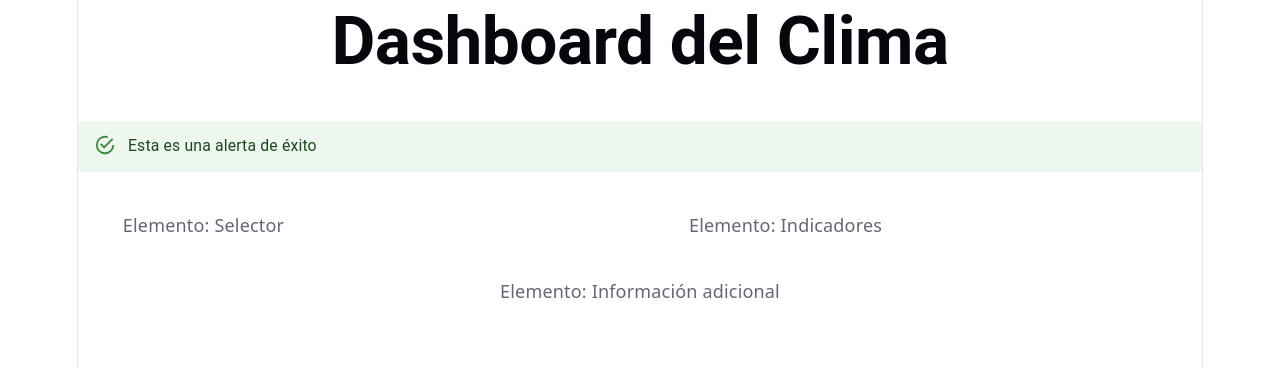
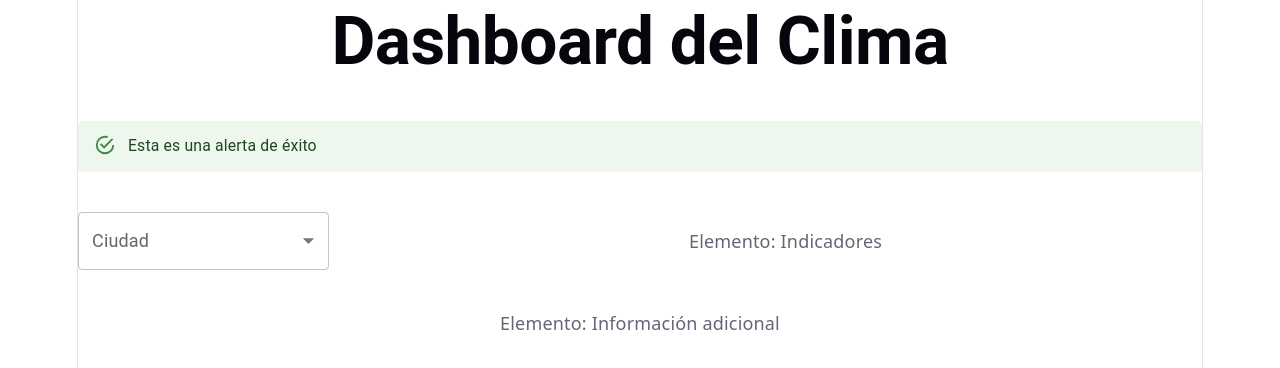
Before and after one commit to JulioLlerena1/dashboard, a React (Vite) app: page / in a window 1280 px wide. Shown: the top 368 px of the page. Built offline with nearby package versions, Linux system fonts and the light colour scheme.

Commit message:
Agregar componente SelectorUI para selección de ciudad

```diff
--- a/src/App.tsx
+++ b/src/App.tsx
@@ -1,6 +1,7 @@
 import { Grid } from '@mui/material';
 import HeaderUI from './components/HeaderUI';
 import AlertUI from './components/AlertUI';
+import SelectorUI from './components/SelectorUI';
 import './App.css'
 
 function App() {
@@ -16,7 +17,7 @@
          <Grid size={{xs:12, md:12}}><AlertUI description="Esta es una alerta de éxito" /></Grid>
 
          {/* Selector */}
-         <Grid size={{xs:12, md:3}}>Elemento: Selector</Grid>
+         <Grid size={{xs:12, md:3}}><SelectorUI/></Grid>
 
          {/* Indicadores */}
          <Grid size={{xs:12, md:9}}>Elemento: Indicadores</Grid>
--- /dev/null
+++ b/src/components/SelectorUI.tsx
@@ -0,0 +1,43 @@
+import FormControl from '@mui/material/FormControl';
+import InputLabel from '@mui/material/InputLabel';
+import Select,{type SelectChangeEvent} from '@mui/material/Select';
+import MenuItem from '@mui/material/MenuItem';
+import {useState} from 'react';
+
+export default function SelectorUI() {
+
+    const [cityInput, setCityInput] = useState('');
+
+    const handleChange = (string:SelectChangeEvent) => {
+
+        setCityInput(string.target.value);
+
+    }
+
+
+
+    return (
+        <FormControl fullWidth>
+            <InputLabel id="city-select-label">Ciudad</InputLabel>
+            <Select
+                onChange={handleChange}
+                labelId="city-select-label"
+                id="city-simple-select"
+                label="Ciudad">
+                value={cityInput}
+                <MenuItem disabled><em>Seleccione una ciudad</em></MenuItem>
+                <MenuItem value={"guayaquil"}>Guayaquil</MenuItem>
+                <MenuItem value={"quito"}>Quito</MenuItem>
+                <MenuItem value={"manta"}>Manta</MenuItem>
+                <MenuItem value={"cuenca"}>Cuenca</MenuItem>
+            </Select>
+
+            {cityInput && ( //Si cityinput existe
+            <p>
+                Información del clima en <span style={{textTransform: 'capitalize', fontWeight: 'bold'}} > {cityInput} </span>
+            </p>
+            )}
+
+        </FormControl>
+    )
+}
```
